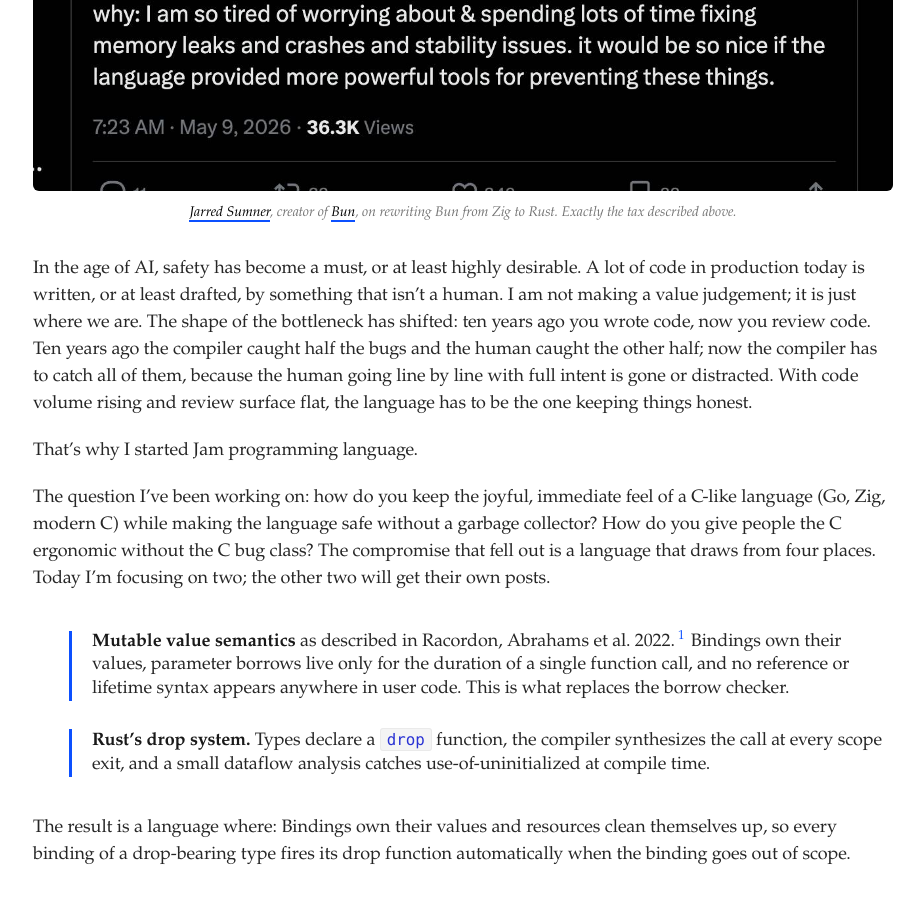
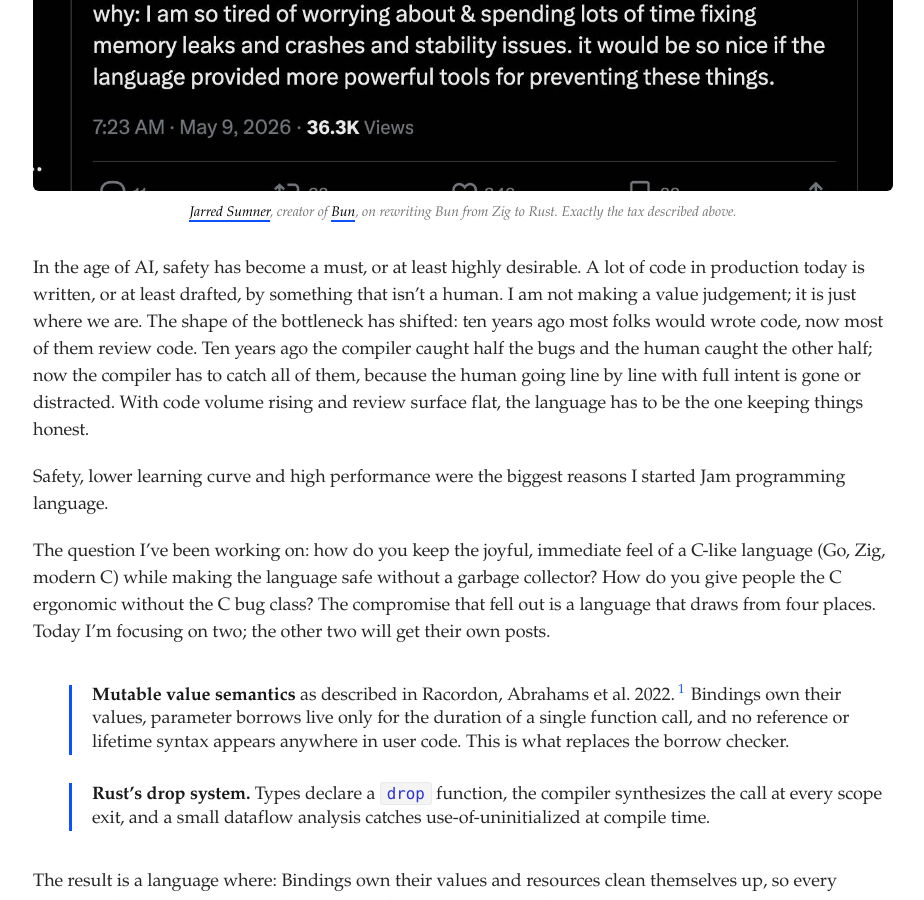
Before and after one commit to raphamorim/raphamorim.github.com, a Jekyll site: the page built from _posts/2026-05-13-jam-programming-language.md, in a window 1280 px wide and 900 px high, scrolled down 1575 px. Shown: the whole window, without its empty margins (177-1101 px from the left). Built offline with Jekyll 4.4.1, drawn with Linux system fonts in a browser that asks for light colours.

Commit message:
small update

```diff
--- a/_posts/2026-05-13-jam-programming-language.md
+++ b/_posts/2026-05-13-jam-programming-language.md
@@ -28,9 +28,9 @@ You can argue that's fine. A single experienced programmer working solo can hold
   <figcaption><a href="https://x.com/jarredsumner/status/2053048478486708562">Jarred Sumner</a>, creator of <a href="https://bun.sh/">Bun</a>, on rewriting Bun from Zig to Rust. Exactly the tax described above.</figcaption>
 </figure>
 
-In the age of AI, safety has become a must, or at least highly desirable. A lot of code in production today is written, or at least drafted, by something that isn't a human. I am not making a value judgement; it is just where we are. The shape of the bottleneck has shifted: ten years ago you wrote code, now you review code. Ten years ago the compiler caught half the bugs and the human caught the other half; now the compiler has to catch all of them, because the human going line by line with full intent is gone or distracted. With code volume rising and review surface flat, the language has to be the one keeping things honest.
+In the age of AI, safety has become a must, or at least highly desirable. A lot of code in production today is written, or at least drafted, by something that isn't a human. I am not making a value judgement; it is just where we are. The shape of the bottleneck has shifted: ten years ago most folks would wrote code, now most of them review code. Ten years ago the compiler caught half the bugs and the human caught the other half; now the compiler has to catch all of them, because the human going line by line with full intent is gone or distracted. With code volume rising and review surface flat, the language has to be the one keeping things honest.
 
-That's why I started Jam programming language.
+Safety, lower learning curve and high performance were the biggest reasons I started Jam programming language.
 
 The question I've been working on: how do you keep the joyful, immediate feel of a C-like language (Go, Zig, modern C) while making the language safe without a garbage collector? How do you give people the C ergonomic without the C bug class? The compromise that fell out is a language that draws from four places. Today I'm focusing on two; the other two will get their own posts.
 
```
